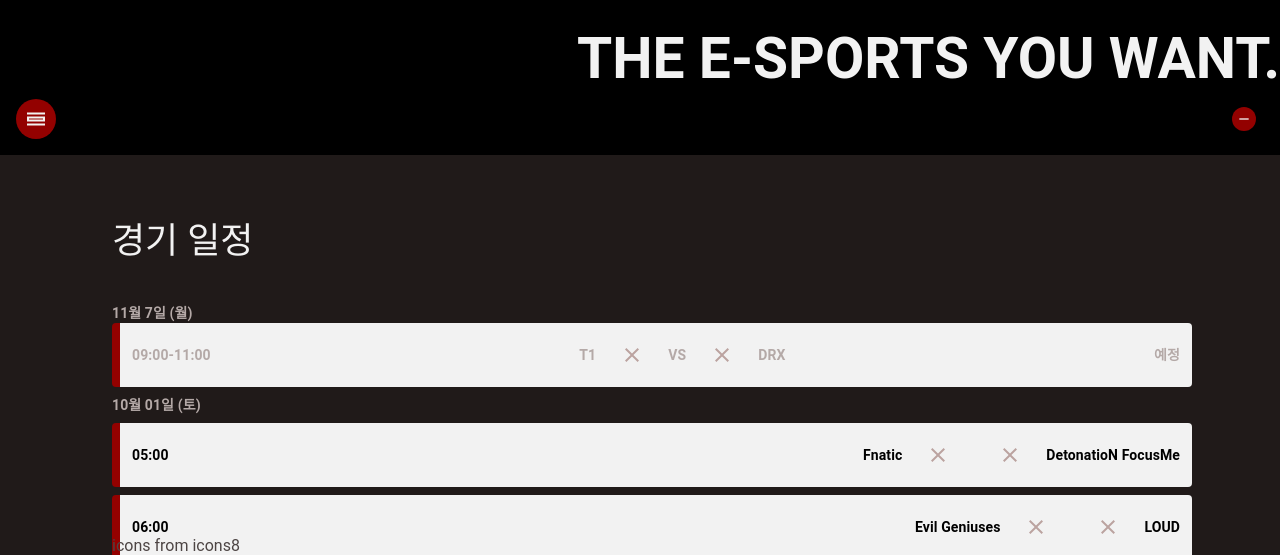
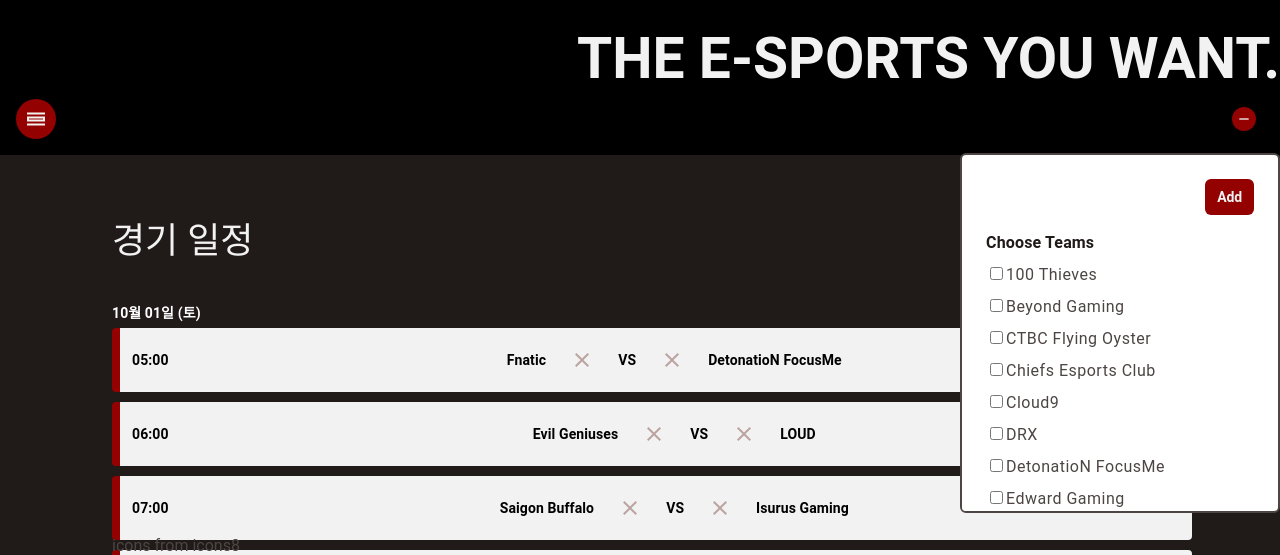
Before and after one commit to Goathoon/E-SPORTS_SCHEDULER, a website: page public/index.html in a window 1280 px wide. Both pictures are taken after a click on the element 1244 px from the left and 396 px from the top of the page. Shown: the part 277-832 px from the top of the page. Drawn offline with Linux system fonts and the light colour scheme.

Commit message:
all finished

```diff
--- a/public/actionForHtml.js
+++ b/public/actionForHtml.js
@@ -36,7 +36,9 @@
             const matchContainer = document.createElement("div");
             matchContainer.className = "hor-card-match-container";
             cardChild.append(matchContainer);
-
+            const status = document.createElement("div");
+            status.className = "hor-card-status";
+            cardChild.append(status);
             const teamHome = document.createElement("div");
             teamHome.id = "hor-card-team_1-name"; teamHome.className = "hor-card-name";
             matchContainer.append(teamHome);
@@ -53,6 +55,7 @@
 
             const vs = document.createElement("div");
             vs.className = "hor-card-vs";
+            vs.innerHTML = "VS";
             matchContainer.append(vs);
 
             const emblem2 = document.createElement("div");
@@ -72,7 +75,8 @@
 
             card.append(cardChild);
             container1.append(card);
-            htmlForDay.append(container1);
+            dayInfo.append(container1);
+            // htmlForDay.append(container1);
             /////////////////////////////////////////////////////// 기본 component 끝
             const daygame = schedules[day]["dayGame"][game];
             // const addFilter = document.createElement("div");
@@ -119,8 +123,8 @@
                     teamname_checkbox.id = "add-list-item_LCK";
                     teamname_checkbox.value = teams_sort[i];
 
+                    teamfilter.append(teamname_checkbox);
                     teamfilter.append(teamname);
-                    teamfilter.append(teamname_checkbox);
                     addFilterteam.append(teamfilter);
                 }
                 //(추가하는 컴포넌트가 렌더링된 상태일 때) addbtn의 이미지를 변경하는 조건문;
@@ -134,11 +138,8 @@
                 } else {
                     let filter_arr;
 
-                    const script_tag = document.querySelector("script");
-                    script_tag.insertAdjacentElement(
-                        "beforebegin",
-                        add_container[0]
-                    );
+                    const calendar = document.querySelector(".calendar");
+                    calendar.append(add_container[0]);
                     addbtn.children[0].src = "./asset/remove.svg";
                     const checkboxes = document.getElementsByClassName(
                         "add-list-item-checkbox"
@@ -198,12 +199,13 @@
                             tagContainer.append(tagteam);
                             tagContainer.append(tagRemove);
                             tag.append(tagContainer);
-                            addedFilter.append(tag);
+                            // addedFilter.append(tag);
+                            addedFilter.insertBefore(tag, addedFilter.firstChild);
                             tagRemove.addEventListener('click', () => {
                                 tagRemove.parentNode.parentNode.remove();
-                                console.log(tagRemove.previousSibling.innerHTML);
                                 addedTeam.delete(tagRemove.previousSibling.innerHTML);
                                 doFilter(addedTeam);
+
                                 if (addedTeam.length === 0) {
                                     for (let i = 0; i < allgames.length; i += 2) {
                                         allgames[i].parentNode.parentNode.parentNode.parentNode.style.display = 'block';
@@ -251,12 +253,29 @@
     const allgames = document.getElementsByClassName('hor-card-name');
     for (let i = 0; i < allgames.length; i += 2) {
         allgames[i].parentNode.parentNode.parentNode.parentNode.style.display = 'block';
+        allgames[i].parentNode.parentNode.parentNode.parentNode.parentNode.style.display = 'block';
+
     }
     for (let j = 0; j < filter_arr.length; j++) {
         for (let i = 0; i < allgames.length; i += 2) {
             if (allgames[i].innerHTML !== filter_arr[j] &&
                 allgames[i + 1].innerHTML !== filter_arr[j]) {
                 allgames[i].parentNode.parentNode.parentNode.parentNode.style.display = 'none';
+                let count = allgames[i].parentNode.parentNode.parentNode.parentNode.parentNode.childElementCount;
+                console.log(count);
+                for (let ch = 0; ch < allgames[i].parentNode.parentNode.parentNode.parentNode.parentNode.childElementCount; ch++) {
+                    if (i % 2 === 0) {
+                        if (allgames[i].parentNode.parentNode.parentNode.parentNode.parentNode.children[ch].style.display === "none" ||
+                            allgames[i + 1].parentNode.parentNode.parentNode.parentNode.parentNode.children[ch].style.display === "none") {
+                            count -= 1;
+                        }
+                        if (count === 0) {
+                            allgames[i].parentNode.parentNode.parentNode.parentNode.parentNode.style.display = 'none';
+                        }
+
+                    }
+                }
+
             }
         }
     }
--- a/public/index.html
+++ b/public/index.html
@@ -43,36 +43,6 @@
             <div class="calendar-bar"></div>
             <div class="calendar_day-list">
                 <div class="calendar_day">
-                    <div class="calendar_day-date">11월 7일 (월)
-                        <div class="calendar_day-match-list">
-                            <div class="hor-card">
-                                <div class="hor-card-container">
-                                    <div class="hor-card-time">09:00-11:00</div>
-                                    <div class="hor-card-match-container">
-                                        <div id="hor-card-team_1-name" class="hor-card-name">
-                                            T1
-                                        </div>
-                                        <div id="hor-card-team_1-embelm-container"
-                                            class="hor-card-embelm-container icon-container">
-                                            <img src="./asset/close.svg" alt="hor-card-team_1-embelm"
-                                                id="hor-card-team_1-embelm" class="hor-card-emblem icon" />
-                                        </div>
-                                        <div class="hor-card-vs">VS</div>
-                                        <div id="hor-card-team_2-emblem-container icon-container"
-                                            class="hor-card-emblem-container icon-container">
-                                            <img src="./asset/close.svg" alt="hor-card-team_2-emblem"
-                                                id="hor-card-team_2-emblem" class="hor-card-emblem icon" />
-                                        </div>
-                                        <div id="hor-card-team_2-name" class="hor-card-name">
-                                            DRX
-                                        </div>
-                                    </div>
-                                    <div class="hor-card-status">예정</div>
-                                </div>
-                            </div>
-
-                        </div>
-                    </div>
                 </div>
                 <!-- 초기화면을 일간 일정을 먼저 보여주는 것으로 임의 설정하였습니다.
             추가적으로 footer 설정 fixed로 하시면 좋을 것 같아요-->
@@ -117,7 +87,6 @@
             </div>
     </content>
     <script type="module" src="./actionForHtml.js"></script>
-    <!-- <script type="module" src="./crawlForHtml.js"></script> -->
 </body>
 
 </html>
--- a/public/style.css
+++ b/public/style.css
@@ -319,8 +319,11 @@
     font-size: var(--font-size-label-large);
     line-height: var(--font-height-label-large);
     letter-spacing: 0.1px;
+    color: white;
+}
 
-    color: var(--color-neutral-70);
+.calendar_day-match-list {
+    color: black;
 }
 
 .calendar_day-match-list {
@@ -348,6 +351,7 @@
     border-left: 8px solid #930100;
     background-color: var(--color-white);
     align-items: center;
+    margin: 5px 0 5px 0;
 }
 
 .hor-card-time,
```
